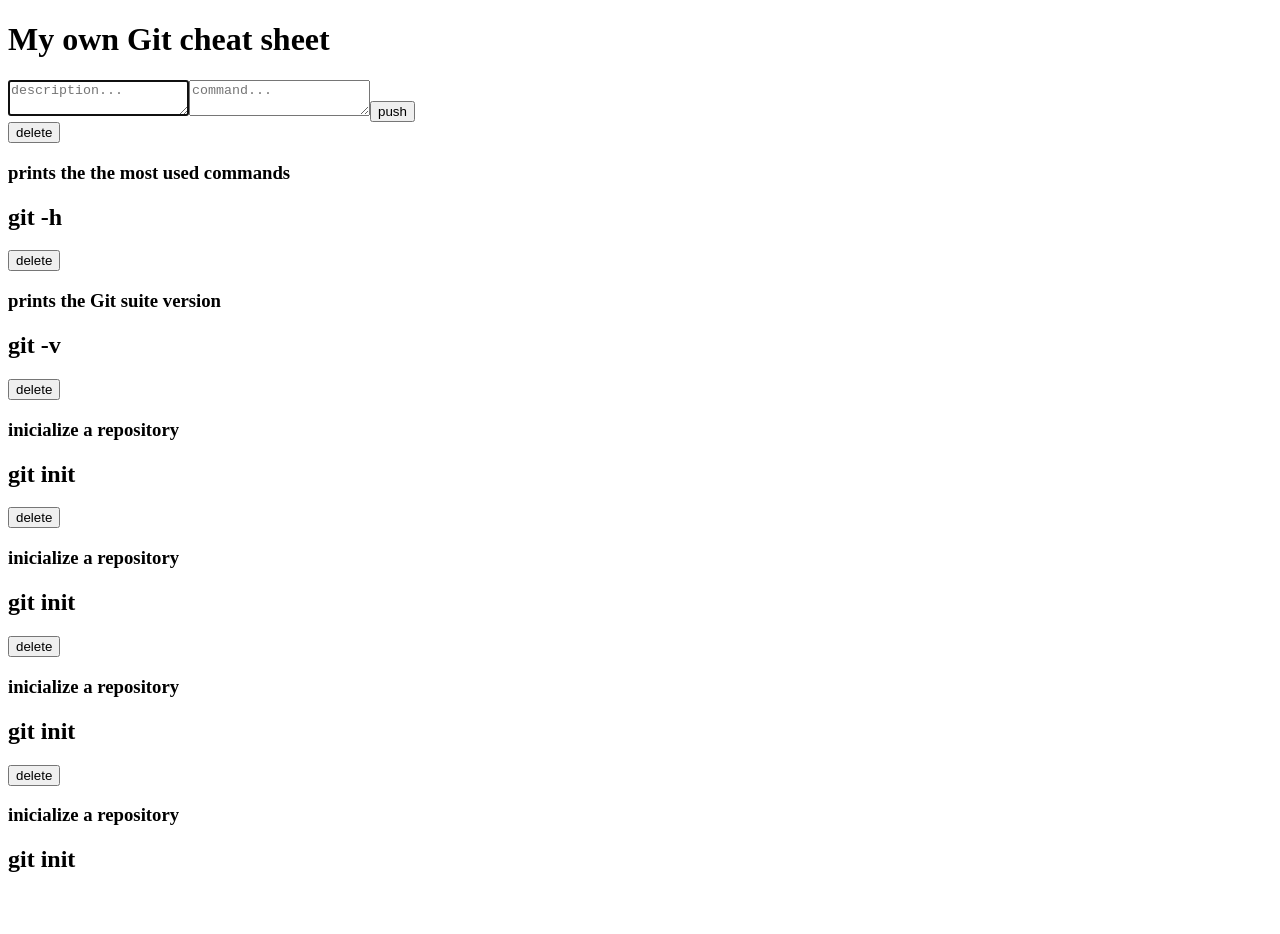
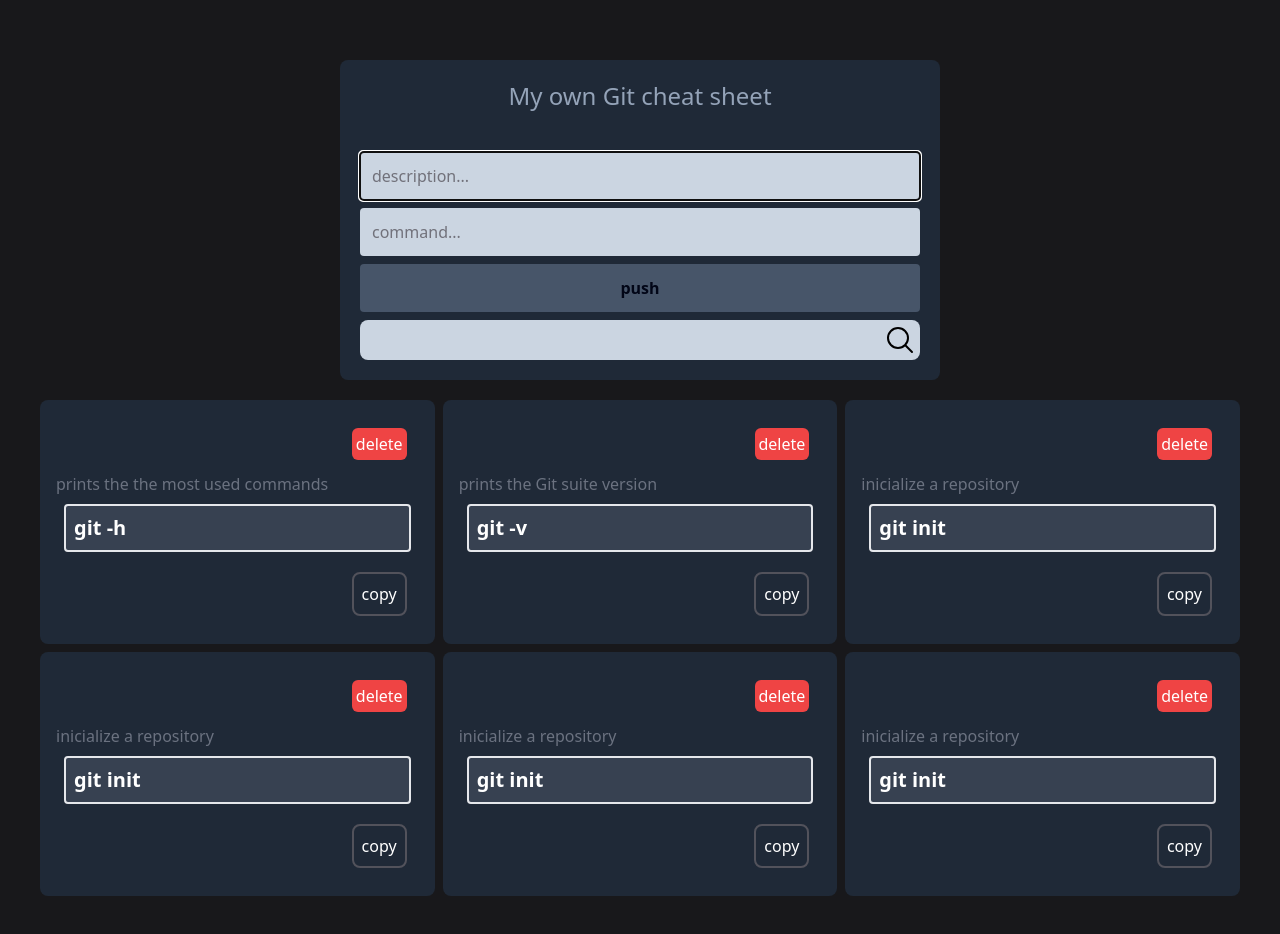
Before and after one commit to xaviercomi/my-own-git-cheat-sheet, a React (Vite) app: page / in a window 1280 px wide. Before the commit the page ends 893 px from the top, so only its background shows below. Built offline with nearby package versions, Linux system fonts and the light colour scheme.

Commit message:
App finish

```diff
--- a/src/App.jsx
+++ b/src/App.jsx
@@ -1,13 +1,15 @@
-import React from 'react';
-import Navbar from './components/Navbar';
-import CardList from './components/CardList';
+import React from "react";
+import Navbar from "./components/Navbar";
+import CardList from "./components/CardList";
 
 function App() {
   return (
-    <>
-      <Navbar />
-      <CardList />
-    </>
+    <main className="flex bg-zinc-900 h-full p-10 items-center justify-center">
+      <div className="display flex-column container mx-auto items-center justify-center">
+        <Navbar />
+        <CardList />
+      </div>
+    </main>
   );
 }
 
--- a/src/components/CardList.jsx
+++ b/src/components/CardList.jsx
@@ -1,21 +1,23 @@
-import React from 'react';
-import CheatCard from './CheatCard';
-import { CardContext } from '../context/CardContext';
-import { useContext } from 'react';
+import React from "react";
+import CheatCard from "./CheatCard";
+import { CardContext } from "../context/CardContext";
+import { useContext } from "react";
 
 function CardList() {
   const { listCard } = useContext(CardContext);
 
   if (listCard.length === 0) {
-    return <h3>No Git here!</h3>;
+    return <h3 className="text-slate-300">No Git here!</h3>;
   }
 
   return (
-    <>
-      {listCard.map((card) => (
-        <CheatCard key={card.id} card={card} />
-      ))}
-    </>
+    <main>
+      <div key={listCard.lenght} className="grid grid-cols-3 gap-2">
+        {listCard.map((card) => (
+          <CheatCard key={card.id} card={card} />
+        ))}
+      </div>
+    </main>
   );
 }
 
--- a/src/components/CheatCard.jsx
+++ b/src/components/CheatCard.jsx
@@ -1,16 +1,33 @@
-import React from 'react';
-import { useContext } from 'react';
-import { CardContext } from '../context/CardContext';
+import React from "react";
+import { useContext } from "react";
+import { CardContext } from "../context/CardContext";
 
 function CheatCard({ card }) {
   const { deleteCard } = useContext(CardContext);
 
   return (
-    <div className='container-card-list'>
-      <button onClick={() => deleteCard(card.id)}>delete</button>
-      <div key='props.key' className='card'>
-        <h3>{card.description}</h3>
-        <h2>{card.command}</h2>
+    <div className="flex flex-col bg-gray-800 text-white px-4 p-4 rounded-lg content-center justify-center">
+      <button
+        className="bg-red-500 rounded-md p-1 self-end hover:bg-red-400 m-3"
+        onClick={() => deleteCard(card.id)}
+      >
+        delete
+      </button>
+      <div>
+        <h3 className="text-gray-500">{card.description}</h3>
+        <h2 className="text-xl font-bold text-sm border-2 p-2 m-2 rounded bg-gray-700">
+          {card.command}
+        </h2>
+        <div className="flex flex-col">
+          <button
+            onClick={() => {
+              navigator.clipboard.writeText(card.command);
+            }}
+            className="hover:text-slate-500 self-end p-2 border-2 border-zinc-600 rounded-lg m-3"
+          >
+            copy
+          </button>
+        </div>
       </div>
     </div>
   );
--- a/src/components/Navbar.jsx
+++ b/src/components/Navbar.jsx
@@ -1,44 +1,85 @@
-import React from 'react';
-import { useState, useContext } from 'react';
-import { CardContext } from '../context/CardContext';
+import React from "react";
+import { useState, useContext } from "react";
+import { CardContext } from "../context/CardContext";
+import MagnifyingGlass from "../assets/magnify_glass.svg";
 
 function Navbar() {
-  const [description, setDescription] = useState('');
-  const [command, setCommand] = useState('');
-  const { createCard } = useContext(CardContext);
+  const [description, setDescription] = useState("");
+  const [command, setCommand] = useState("");
+  const [search, setSearch] = useState("");
+  const [count, setCount] = useState(6);
+  const { createCard, selectCard } = useContext(CardContext);
 
   function handleSubmit(e) {
     e.preventDefault();
 
+    setCount(count + 1);
+
     const newCard = {
+      id: count,
       description: description,
       command: command,
     };
 
     createCard(newCard);
 
-    setDescription('');
-    setCommand('');
+    setDescription("");
+    setCommand("");
   }
+
+  function handleSearch(e) {
+    e.preventDefault();
+
+    setSearch(e.target.value);
+
+    selectCard(search, e);
+  }
+
   return (
     <>
-      <div className='navbar'>
-        <h1>My own Git cheat sheet</h1>
-      </div>
-      <form onSubmit={handleSubmit}>
-        <textarea
-          placeholder='description...'
+      <div className="grid grid-cols-1 mx-auto m-5 w-1/2 p-5 bg-gray-800 justify-center items-center rounded-lg">
+        <h1 className="flex flex-column items-center justify-center mb-10 text-slate-400 text-2xl">
+          My own Git cheat sheet
+        </h1>
+        <form
+          className="flex-column items-center justify-center"
+          onSubmit={handleSubmit}
+        >
+          <input
+            className="rounded bg-slate-300 p-3 mb-2 w-full text-gray-950 placeholder:text-zinc-500"
+            placeholder="description..."
             onChange={(e) => setDescription(e.target.value)}
             value={description}
             autoFocus
           />
-        <textarea
-          placeholder='command...'
+          <input
+            className="rounded bg-slate-300 p-3 mb-2 w-full text-gray-950 placeholder:text-zinc-500"
+            placeholder="command..."
             onChange={(e) => setCommand(e.target.value)}
             value={command}
           />
-        <button>push</button>
+          <button className="rounded bg-slate-600 p-3 mb-2 w-full font-bold text-slate-950 hover:text-slate-100 hover:bg-slate-500">
+            push
+          </button>
+          <div className="flex flex-row">
+            <input
+              onChange={handleSearch}
+              className="rounded-l-lg h-10 w-full mr-0
+                bg-slate-300
+                p-3
+               bm-2
+                w-96
+                text-gray-950
+                placeholder:text-zinc-500"
+            />
+            <img
+              className="w-10 h-10 mt-0 bg-slate-300 p-1 rounded-r-lg ml-0"
+              src={MagnifyingGlass}
+              alt="marnifying glass icon"
+            />
+          </div>
         </form>
+      </div>
     </>
   );
 }
--- a/src/context/CardContext.jsx
+++ b/src/context/CardContext.jsx
@@ -1,5 +1,5 @@
-import { createContext, useState, useEffect } from 'react';
-import { cheatCards } from '../data/cheatCards.js';
+import { createContext, useState, useEffect } from "react";
+import { cheatCards } from "../data/cheatCards.js";
 
 export const CardContext = createContext();
 
@@ -11,18 +11,25 @@ export function CardContextProvider(props) {
   }, []);
 
   function createCard(newCard) {
-    setListCard([
-      ...listCard,
-      {
-        id: listCard.lenght,
-        description: newCard.description,
-        command: newCard.command,
-      },
-    ]);
+    setListCard([...listCard, newCard]);
   }
 
   function deleteCard(cardId) {
     setListCard(listCard.filter((card) => card.id !== cardId));
+  }
+
+  function selectCard(userSearch, event) {
+    if (event.target.value === "") {
+      setListCard(cheatCards);
+    } else {
+      setListCard(
+        listCard.filter((card) => {
+          return card.description
+            .toLowerCase()
+            .includes(userSearch.toLowerCase());
+        })
+      );
+    }
   }
 
   return (
@@ -31,6 +38,7 @@ export function CardContextProvider(props) {
         listCard,
         createCard,
         deleteCard,
+        selectCard,
       }}
     >
       {props.children}
--- /dev/null
+++ b/src/index.css
@@ -0,0 +1,3 @@
+@import "tailwindcss/base";
+@import "tailwindcss/components";
+@import "tailwindcss/utilities";
--- a/tailwind.config.js
+++ b/tailwind.config.js
@@ -1,8 +1,8 @@
 /** @type {import('tailwindcss').Config} */
 export default {
-  content: [],
+  content: ['./index.html', './src/**/*.{js,ts,jsx,tsx}'],
   theme: {
     extend: {},
   },
   plugins: [],
-}
+};
```
Also changed, not shown: src/main.jsx (+6 -5 lines), src/assets/magnify_glass.svg (added), src/assets/x-circle.svg (deleted). Lines whose indentation alone changed are shown as unchanged.
